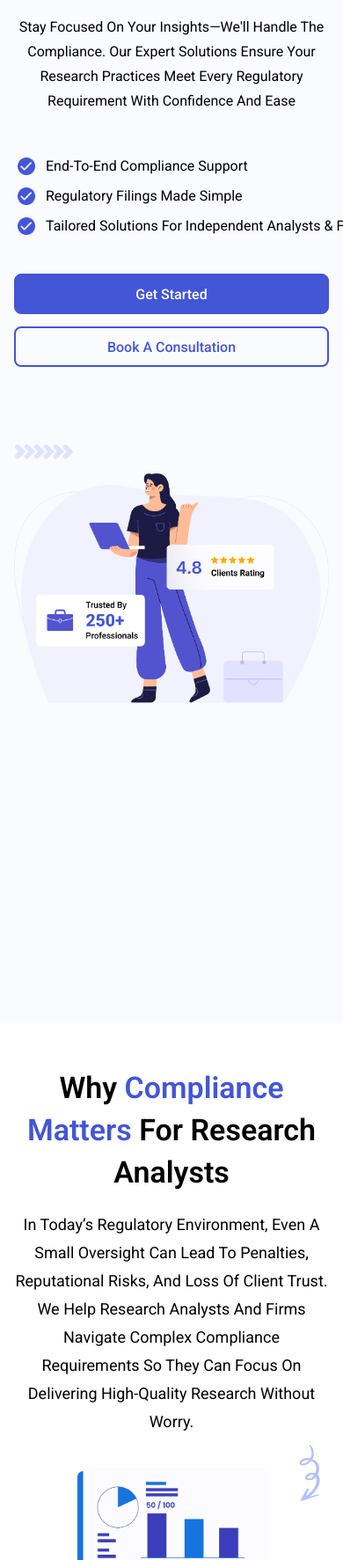
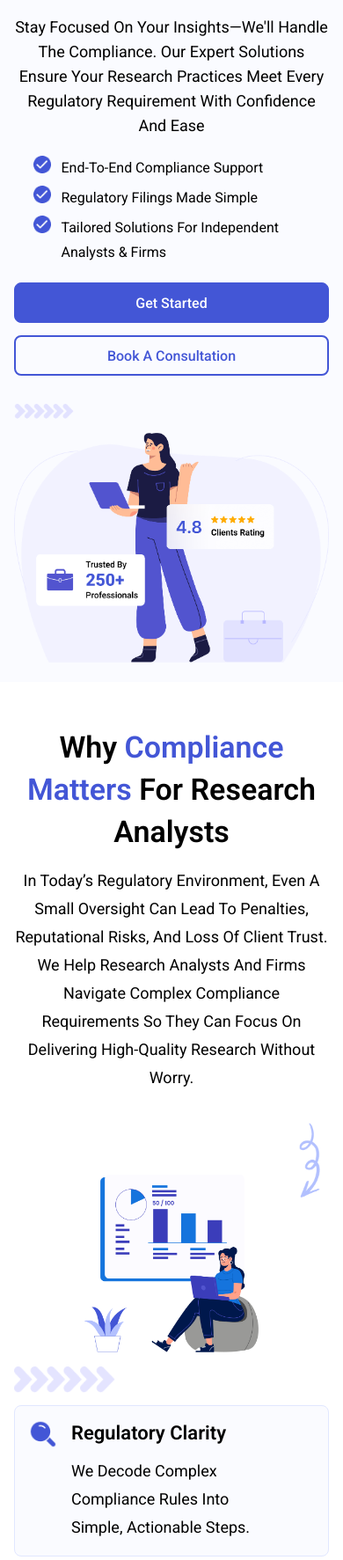
Before and after one commit to avigithubb/infotech_services_assignment, a plain HTML site: page index.html in a window 390 px wide. Shown: the part 227-2000 px from the top of the page at 88% size. Drawn offline with Linux system fonts and the light colour scheme.

Commit message:
fix: responsiveness and alignment

```diff
--- a/index.html
+++ b/index.html
@@ -42,13 +42,12 @@
       <div class="hero-container">
         <div class="hero-content">
           <h1 class="hero-title">
-            Simplifying<br>
+            Simplifying
             <span class="highlight-container">
               Compliance
               <img src="./assets/underline-Vector.png" alt="" class="highlight-underline">
             </span>
-            For<br>
-            Research Analysts
+            For Research Analysts
           </h1>
 
           <p class="hero-description">
--- a/styles.css
+++ b/styles.css
@@ -203,8 +203,15 @@ img {
   display: flex;
   align-items: center;
   gap: 26px;
-  width: 630px;
+  width: calc(630px - (1440px - 100vw) * 0.5);
+  max-width: 630px;
+  min-width: 0;
   list-style: none;
+}
+
+.nav-links li {
+  min-width: 0;
+  white-space: nowrap;
 }
 
 .nav-links a {
@@ -258,7 +265,7 @@ img {
   background: var(--bg-hero);
   position: relative;
   overflow: hidden;
-  padding: 56px 23px 66px 72px;
+  padding: 0px 23px 66px 72px;
 }
 
 .hero-container {
@@ -269,6 +276,17 @@ img {
   justify-content: space-between;
   position: relative;
 }
+/*
+.hero-container {
+    width: 100%;
+    max-width: 1345px;
+    margin: 0 auto;
+    display: flex;
+    align-items: flex-start;
+    justify-content: space-between;
+    gap: 20px;
+    position: relative;
+} */
 
 .hero-content {
   display: flex;
@@ -279,8 +297,17 @@ img {
   flex: 0 1 606px;
   max-width: 606px;
   max-height: 583px;
-  margin-top: 80px;           /* 180 - 156 */
+  margin-top: 80px;
 }
+
+/* .hero-content {
+    flex: 0 0 45%;
+    max-width: 606px;
+    min-width: 0;
+    margin-top: 80px;
+    position: relative;
+    z-index: 5;
+} */
 
 .hero-title {
   font-size: 64px;
@@ -293,6 +320,17 @@ img {
   width: 620px;
   max-width: calc(100% + 14px);
 }
+
+/* .hero-art-wrapper {
+    flex: 1 1 55%;
+    min-width: 0;
+    max-width: 739.13px;
+    display: flex;
+    justify-content: center;
+    align-items: flex-start;
+    position: relative;
+    margin-top: 56px;
+} */
 
 .hero-title-break {
   display: none;
@@ -317,7 +355,6 @@ img {
 .hero-description {
   font-size: 18px;
   line-height: 32px;
-  margin-top: 26px;
   width: 606px;
   color: #000000;
   font-weight: 400;
@@ -354,10 +391,8 @@ img {
 .hero-actions {
   display: flex;
   align-items: center;
-  gap: 24px;
+  gap: 26px;
   flex-wrap: wrap;
-  margin-top: 26px;
-  margin-right: 156px;
 }
 
 .hero-actions .btn-primary,
@@ -365,17 +400,28 @@ img {
   width: 213px;               /* both buttons are 213px wide in Figma */
 }
 
-/* ===== Hero Art ===== */
 .hero-art-wrapper {
   position: relative;
   flex: 0 1 739.13px;
   max-width: 739.13px;
   min-width: 0;
+  display: flex;
+  flex-shrink: 0;
+  justify-content: center;
+  align-items: flex-start;
   margin-top: 56px;
+}
+
+/* .hero-art-wrapper {
+    flex: 1 1 55%;
+    min-width: 0;
+    max-width: 739.13px;
     display: flex;
     justify-content: center;
     align-items: flex-start;
-}
+    position: relative;
+    margin-top: 56px;
+} */
 
 /* Figma banner (illustration + trust badges) is 739.13 x 607 */
 .hero-art-wrapper > img:first-child {
@@ -387,13 +433,21 @@ img {
   pointer-events: none;
 }
 
+/* .hero-art-wrapper > img:first-child {
+    width: 100%;
+    height: auto;
+    max-width: 739.13px;
+    object-fit: contain;
+    display: block;
+} */
+
 /* ===== Why Compliance Section =====
    Desktop keeps the 1440 frame (title | description, illustration | cards).
    Tablet uses the exported frame: a centred column, 20px gaps,
    a 603.5px intro, a 613.23×594 illustration, and cards centred in 594px. */
 .why-section {
   background: #ffffff;
-  padding: 50px 100px;
+  padding: 50px 82px 100px;
   position: relative;
   overflow: hidden;
 }
@@ -401,8 +455,7 @@ img {
 .why-container {
   width: 100%;
   max-width: 1240px;
-  margin: 0 auto;
-  margin-left: 100px;
+  margin: 0 0;
   display: grid;
   grid-template-columns: minmax(0, 603.5px) minmax(0, 603.5px);
   grid-template-areas:
@@ -421,13 +474,33 @@ img {
   display: contents;
 }
 
-.why-title {
+/* .why-title {
   grid-area: header;
   display: block;
   width: 100%;
   max-width: 603.5px;
   max-height: 140;
   margin-top: -1px;
+  font-family: var(--des-h2-heading-font-family);
+  font-weight: var(--des-h2-heading-font-weight);
+  font-size: var(--des-h2-heading-font-size);
+  letter-spacing: var(--des-h2-heading-letter-spacing);
+  line-height: var(--des-h2-heading-line-height);
+  font-style: var(--des-h2-heading-font-style);
+  color: #000000;
+  text-transform: capitalize;
+} */
+
+.why-title {
+    grid-area: header;
+    display: block;
+    position: relative; /* ADD THIS */
+
+    width: 100%;
+    max-width: 603.5px;
+    max-height: 140px;
+    margin-top: -1px;
+
     font-family: var(--des-h2-heading-font-family);
     font-weight: var(--des-h2-heading-font-weight);
     font-size: var(--des-h2-heading-font-size);
@@ -467,39 +540,69 @@ img {
   text-transform: capitalize;
 }
 
-.why-visual-col {
+/* .why-visual-col {
   grid-area: visual;
   position: relative;
   width: 100%;
   max-width: 594px;
   aspect-ratio: 1;
+} */
+
+.why-visual-col {
+    position: relative;
+    width: 100%;
+    max-width: 594px;
+    aspect-ratio: 1 / 1.1;
 }
 
-.why-visual-img {
+/* .why-visual-img {
   width: 100%;
   max-width: 594px;
   height: 100%;
   display: block;
   object-fit: contain;
   object-position: left top;
+} */
+
+.why-visual-img {
+    position: absolute;
+    bottom: 0;
+    right: 0;
+    width: 100%;
+    height: 100%;
+    padding: 79.87px;
+    object-fit: contain;
+    object-position: bottom right;
 }
 
 /* path-20605 sits on the top-right of the illustration (left 535 / width 34 on a 613px group) */
-.curly-vector {
+/* .curly-vector {
   position: absolute;
   top: 90.5px;
   left: 500.56px;
   width: 40.39px;
-  height: 88.67px;
   transform-origin: center center;
+  pointer-events: none;
+  z-index: 5;
+} */
+
+.curly-vector {
+    position: absolute;
+    width: clamp(23px, 2.8vw, 40.39px);
+    height: auto;
+
+    top: calc(110.5px - (1440px - 100vw) * -0.3);
+    left: calc(500.56px - (1440px - 100vw) * 0.15);
+
+    transform-origin: center;
     pointer-events: none;
     z-index: 5;
   }
 
 .why-section-chevrons {
     position: absolute;
-  bottom: -17px;
-  left: calc(-1 * max(100px, (100vw - 1240px) / 2));
+    bottom: -20px;
+    left: -80px;
     width: 137.33px;
     height: 34.17px;
     opacity: 0.9;
@@ -754,7 +857,7 @@ img {
     margin-top: 0;
     align-items: center;
     text-align: center;
-    gap: 24px;
+    gap: 26px;
   }
 
   /* Figma Tablet H1: 54px / 75px lh */
@@ -762,7 +865,7 @@ img {
     font-size: 54px;
     line-height: 75px;
     width: 100%;
-    max-width: 588px;
+    max-width: 636px;
     margin: 0 auto;
   }
 
@@ -813,6 +916,7 @@ img {
     max-width: 739.13px;
     height: 607px;
     position: relative;
+    margin-top: 0px;
   }
 
   .hero-art-wrapper > img:first-child {
@@ -823,7 +927,7 @@ img {
 
   /* ----- Why Compliance Section (exported tablet frame) ----- */
   .why-section {
-    padding: 50px 82px 100px;
+    padding: 50px 134.77px 50px 20px;
     overflow: visible;
   }
 
@@ -889,6 +993,8 @@ img {
     height: auto;
     margin: 0 auto;
     display: block;
+    padding: 79.6px;
+    padding-bottom: 0px;
   }
 
   .why-cards-col {
@@ -900,7 +1006,7 @@ img {
     gap: 40px;
     justify-content: center;
     z-index: 2;
-    margin: 0 auto;
+    margin: 44px 0px;
   }
 
   .feature-card {
@@ -924,6 +1030,7 @@ img {
   .feature-desc {
     height: auto;
     padding: 0;
+    width: 513px;
     font-family: var(--ta-body-regular-font-family);
     font-weight: var(--ta-body-regular-font-weight);
     font-size: var(--ta-body-regular-font-size);
@@ -935,21 +1042,31 @@ img {
   .why-section-chevrons {
     display: block;
     position: absolute;
-    bottom: 510px;
-    left: 30px;
+    bottom: 570px;
+    left: -20px;
     width: 115px;
     height: auto;
     opacity: 0.9;
     pointer-events: none;
   }
 
-  .curly-vector {
+  /* .curly-vector {
     position: absolute;
     width: 30.39px;
     height: 88.67px;
     right: 50px;
     top: 290px;
     left: auto;
+  } */
+
+  .curly-vector {
+    width: 30.39px;
+    height: auto;
+
+    top: calc(240px - (1440px - 100vw) * -0.1);
+    left: auto;
+    bottom: -20px;
+    right: 30px;
   }
 }
 @media (max-width: 600px) {
@@ -979,7 +1096,7 @@ img {
   /* ----- Hero Section ----- */
   /* Figma Mobile: 26px top, 16px sides, 50px bottom */
   .hero-section {
-    padding: 26px 16px 50px;
+    padding: 26px 16px 19.87px;
   }
 
   .hero-container {
@@ -1004,7 +1121,7 @@ img {
   }
 
   .hero-description {
-    font-size: 16px;
+    font-size: 18px;
     line-height: 28px;
     text-align: center;
     max-width: 100%;
@@ -1012,17 +1129,17 @@ img {
 
   /* Checklist: left-aligned block centred in the column */
   .hero-checklist {
-    width: 466px;
+    width: 315px;
     align-items: flex-start;
+    text-align: left;
     gap: 6px;
-    padding: 0 4px;
-    margin-top: 26px;
   }
 
   .hero-checklist li {
+    align-items: flex-start;
+    gap: 12px;
     font-size: 16px;
     line-height: 28px;
-    gap: 12px;
   }
 
   .check-icon {
@@ -1036,8 +1153,8 @@ img {
     flex-direction: column;
     gap: 14px;
     align-items: stretch;
-    margin-top: 20px;
     margin-right: 0;
+    margin-top: 0px;
   }
 
   .hero-actions .btn,
@@ -1050,13 +1167,15 @@ img {
 
   /* Hero art: full width */
   .hero-art-wrapper {
+
     width: 100%;
     max-width: 100%;
+    height: 296.13px;
   }
 
   .hero-art-wrapper > img:first-child {
     width: 100%;
-    height: auto;
+    /* height: 296.13px; */
   }
 
   /* ----- Why Compliance Section ----- */
@@ -1092,13 +1211,24 @@ img {
     position: relative;
   }
 
-  .curly-vector {
+  /* .curly-vector {
     display: block !important;
     width: 23.7px;
-    height: 63.83px;
     right: 10px;
     top: 430px;
     left: auto;
+  } */
+
+  .curly-vector {
+    display: block;
+    width: 23.7px;
+    height: auto;
+
+    top: calc(135.87px - (1440px - 100vw) * -0.3);
+    left: auto;
+    bottom: -15px;
+    right: 10px;
+
   }
 
   .why-description {
@@ -1119,13 +1249,14 @@ img {
     max-width: 100%;
     margin-top: 6rem;
     height: auto;
-    aspect-ratio: auto;
+    aspect-ratio: 1/calc(1.2 + (1440px - 100vw) * 0.0005);
   }
 
   .why-visual-img {
     width: 100%;
-    height: auto;
         max-width: 100%;
+        padding: 79.87px;
+        padding-bottom: 40px;
   }
 
   .why-cards-col {
@@ -1134,6 +1265,7 @@ img {
     height: auto;
     min-height: auto;
     padding: 0;
+    margin: 0px;
   }
 
   .feature-card {
@@ -1156,6 +1288,7 @@ img {
   .feature-desc {
     height: auto;
     padding: 0;
+    width: 241px;
     font-family: var(--mo-body-regular-font-family);
     font-weight: var(--mo-body-regular-font-weight);
     font-size: var(--mo-body-regular-font-size);
```
Lines whose indentation alone changed are shown as unchanged.
